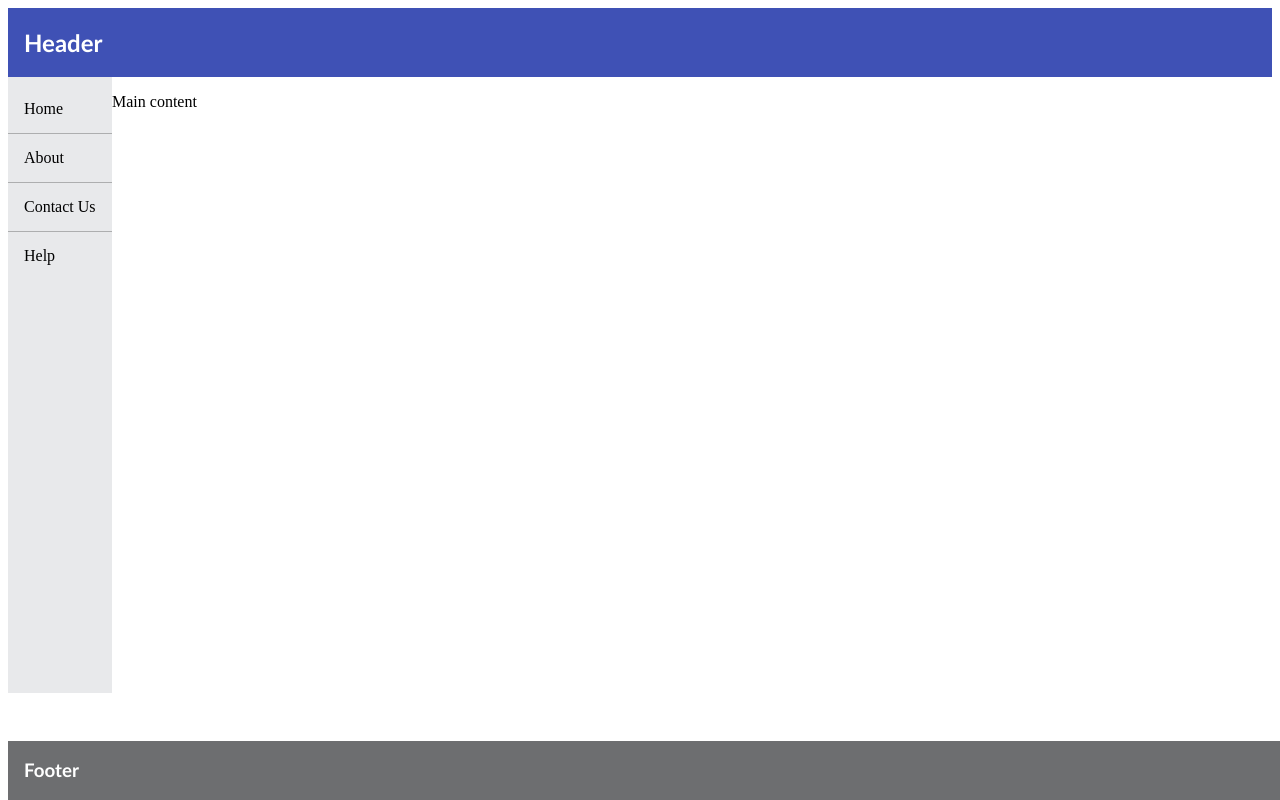
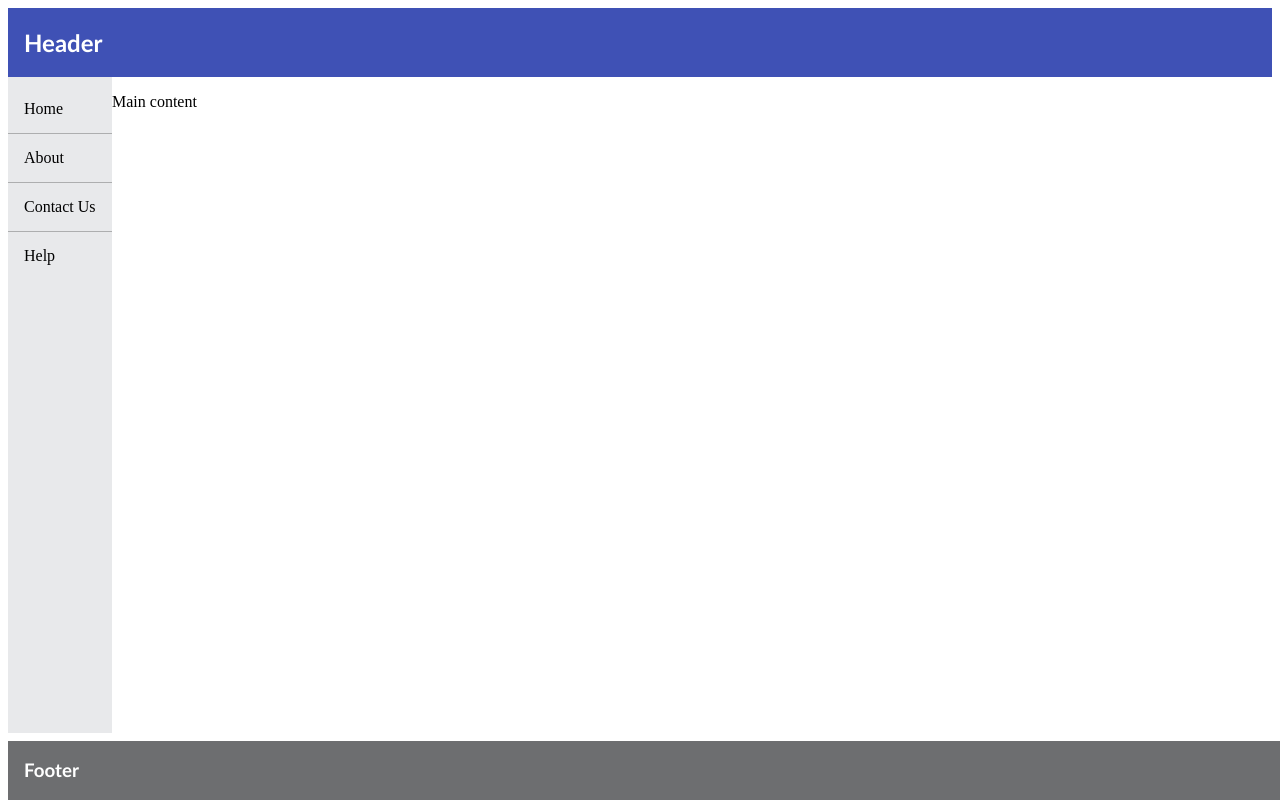
Before and after one commit to abhisaa/angular-ivy-r2qwms, an Angular app: page / in a window 1280 px wide. Built offline with nearby package versions, Linux system fonts and the light colour scheme.

Commit message:
3 files modified

```diff
--- a/src/app/components/footer/footer.component.css
+++ b/src/app/components/footer/footer.component.css
@@ -5,4 +5,5 @@
   position: fixed;
   bottom: 0;
   width: 100%;
+  z-index: 9;
 }
--- a/src/app/components/sidebar/sidebar.component.css
+++ b/src/app/components/sidebar/sidebar.component.css
@@ -1,5 +1,7 @@
 .sideNavContainer {
   background: #e8e9eb;
+  height: 100%;
+  z-index: -1;
 }
 
 .sidenavItem {
--- a/src/app/components/sidebar/sidebar.component.html
+++ b/src/app/components/sidebar/sidebar.component.html
@@ -1,4 +1,4 @@
-<mat-sidenav-container class="example-container">
+<mat-sidenav-container class="sidenav-container">
   <mat-sidenav mode="side" opened #sidenav class="sideNavContainer">
     <mat-nav-list>
       <a mat-list-item class="sidenavItem">Home</a>
@@ -8,7 +8,7 @@
     </mat-nav-list>
   </mat-sidenav>
   <mat-sidenav-content>
-    <div style="height: 75vh">
+    <div style="height: 80vh">
       <p>Main content</p>
     </div>
   </mat-sidenav-content>
```
